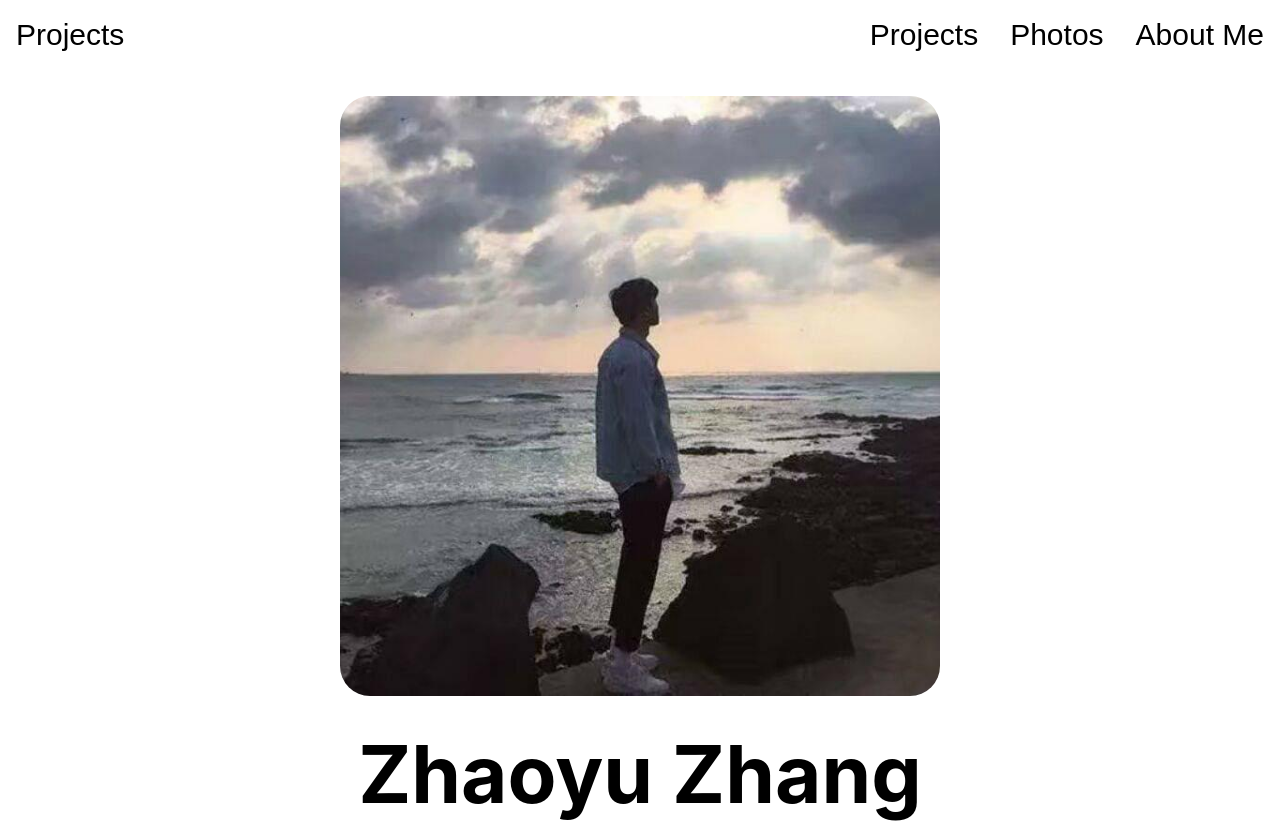
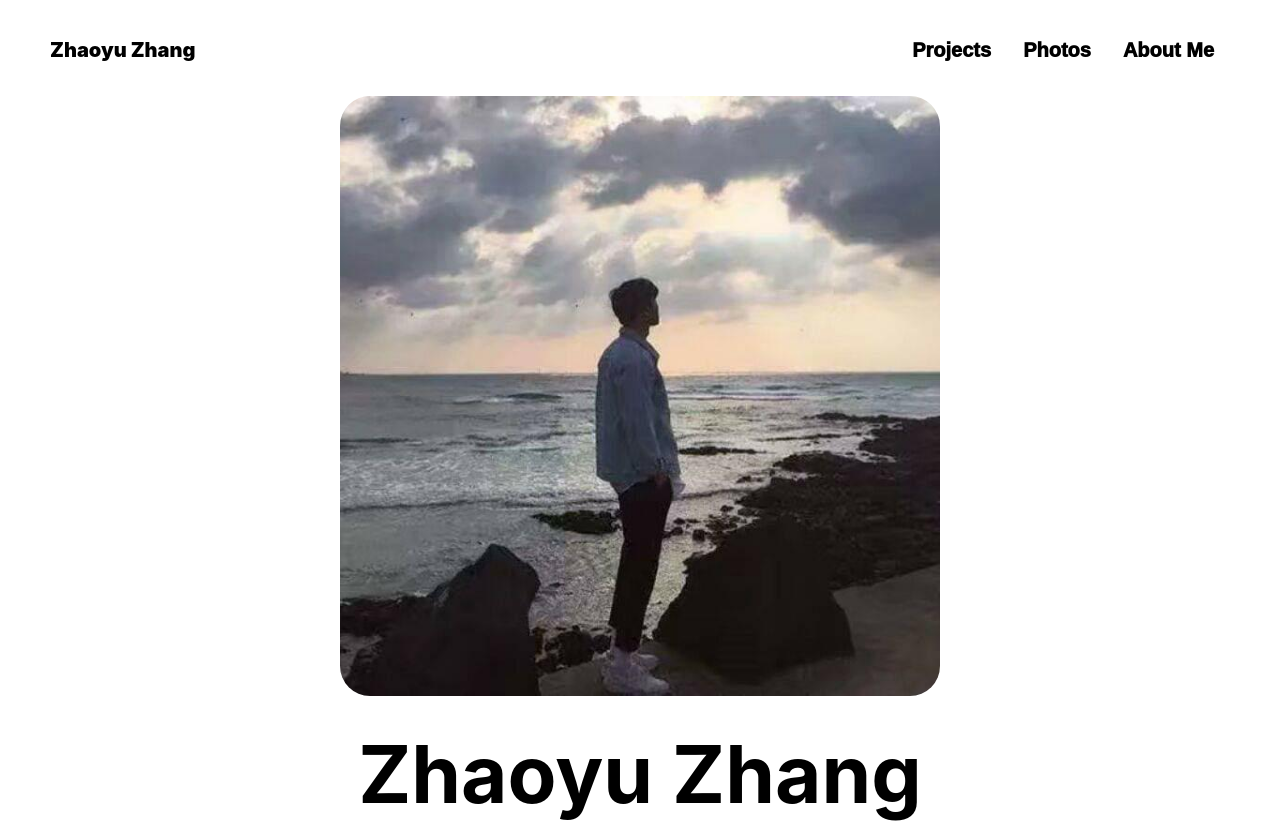
Before and after one commit to Zhayu517/personal-website, a Next.js app: page / in a window 1280 px wide. Shown: the top 823 px of the page. Built offline with nearby package versions, Linux system fonts and the light colour scheme.

Commit message:
maintain same color of header with main page

```diff
--- a/components/Header.tsx
+++ b/components/Header.tsx
@@ -8,10 +8,11 @@ function Header({}: Props) {
     // <div className={styles.header_wrapper} >
         <header className={styles.header}>
             <div className={styles.section_one}>
-              <a href="https://github.com/Zhayu517" class="###"></a>
-              <button type='button' className={styles.tablink}>Projects</button>
+              {/* <a href="https://github.com/Zhayu517" class="###"></a>
+              <button type='button' className={styles.tablink}>Projects</button> */}
               {/* <button type='button' className={styles.tablink}>Photos</button>
               <button type='button' className={styles.tablink}>About Me</button> */}
+              Zhaoyu Zhang
             </div>
 
             <div className={styles.section_two}>
--- a/styles/Header.module.css
+++ b/styles/Header.module.css
@@ -5,40 +5,14 @@
   padding: 0px;
   margin: 0;
   width: 100%;
-  background-color: transparent;
+  /* background-color: rgb(32, 203, 255); */
 
   display: flex;
   flex-direction: row;
   justify-content: space-between;
 
-  height: 70px;
-
-  /* align-items: space-between; */
+  height: 100px;
 }
-
-/* .header:hover {
-  color: gray;
-} */
-
-/* .header_wrapper {
-  position: sticky;
-  top: 0;
-  display: flex;
-  justify-content: center;
-  width: 100%;
-  max-width: 100%;
-  background-color: var(--geist-background);
-  z-index: 101;
-  min-height: var(--header-height);
-  transition: box-shadow .1s ease 0s,background-color .1s ease 0s;
-  box-shadow: var(--header-border-bottom);
-
-  background-color: transparent;
-  transition: box-shadow .2s ease 0s,background-color .2s ease 0s;
-
-  box-shadow: none;
-  transition: box-shadow .2s ease 0s,background-color .2s ease 0s;
-} */
 
 .tablink {
   background-color: transparent;
@@ -48,7 +22,9 @@
   outline: none;
   cursor: pointer;
   padding: 14px 16px;
-  font-size: 30px;
+  font-size: 20px;
+  font-weight: 1000;
+  /* font-family: Helvetica; */
 }
 
 .tablink:hover {
@@ -56,9 +32,19 @@
   color: gray;
 }
 
-.section_one, .section_two {
+.section_two {
+  margin: 50px;
   display: flex;
   justify-content: center;
   align-items: center;
-  margin: 0px;
 }
+
+.section_one {
+  display: flex;
+  justify-content: center;
+  align-items: center;
+  margin: 50px;
+  color: black;
+  font-size: 20px;
+  font-weight: 1000;
+}
--- a/styles/Home.module.css
+++ b/styles/Home.module.css
@@ -35,6 +35,7 @@
 
 .container {
   background-color: white;
+  /* color: rgb(11,11,11); */
 }
 
 .main {
```
